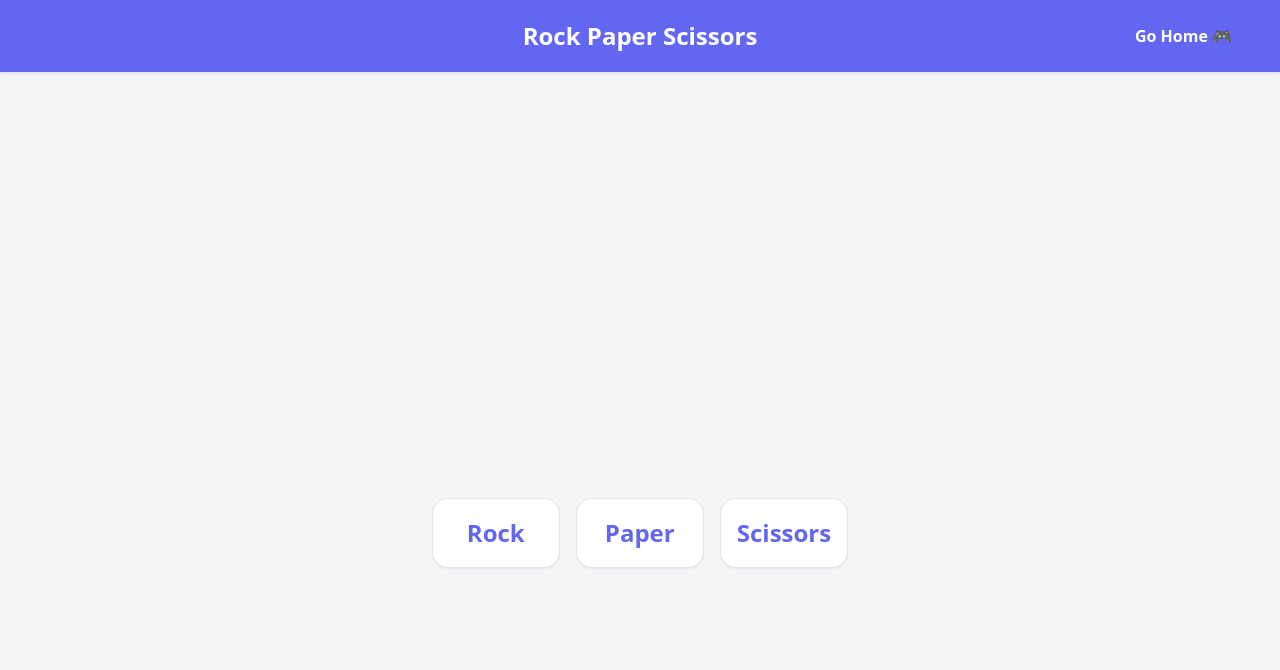
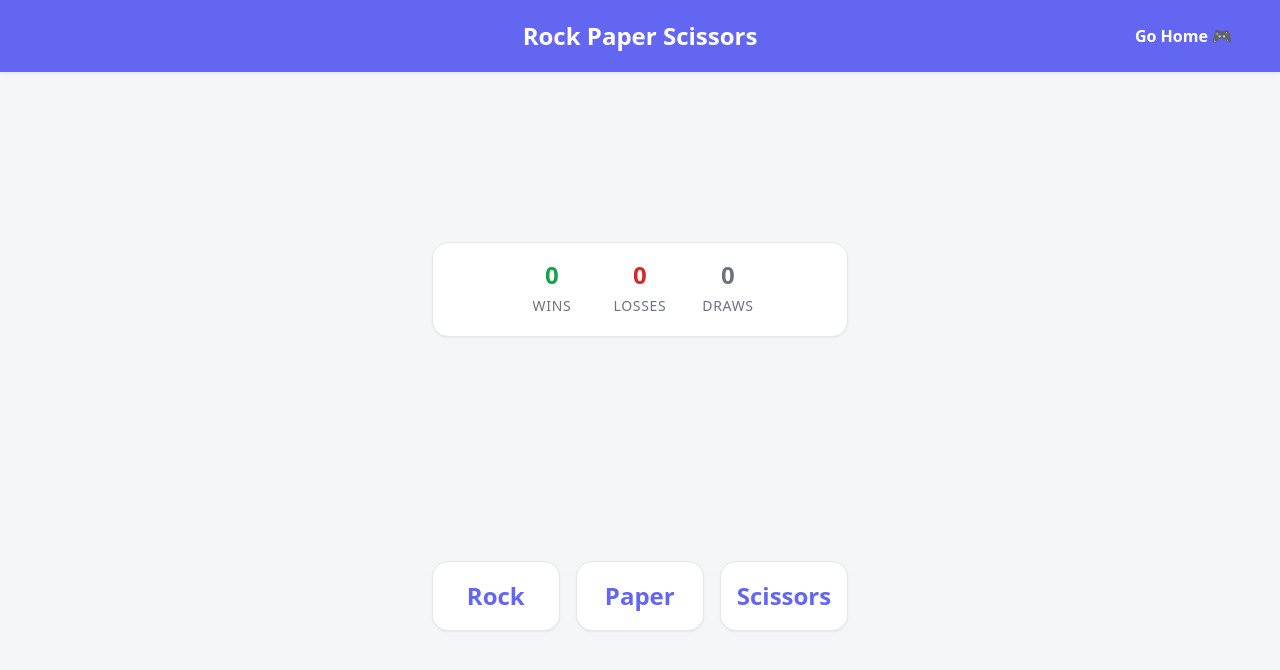
Before and after one commit to lacriman/react-tic-tac-toe, a React (Vite) app: page /rock-paper-scissors in a window 1280 px wide. Shown: the top 670 px of the page. Built offline with nearby package versions, Linux system fonts and the light colour scheme.

Commit message:
feat: implement score tracking and display for Rock Paper Scissors game

```diff
--- a/src/games/rock-paper-scissors/RockPaperScissors.module.css
+++ b/src/games/rock-paper-scissors/RockPaperScissors.module.css
@@ -1,13 +1,13 @@
 .wrapper {
   display: grid;
-  grid-template-rows: 10rem 1fr;
-  gap: 2rem;
+  grid-template-rows: auto 10rem auto; /* score | reserved result | moves */
+  gap: var(--space-8);
   justify-content: center;
   align-items: center;
 }
 
 .moves {
-  grid-row: 2;
+  grid-row: 3;
   display: flex;
   gap: var(--space-4);
 }
@@ -37,6 +37,7 @@
 }
 
 .result {
+  grid-row: 2; /* reserved 10rem row → no jump when it appears/disappears */
   display: flex;
   flex-direction: column;
   align-items: center;
--- a/src/games/rock-paper-scissors/components/RockPaperScissors.tsx
+++ b/src/games/rock-paper-scissors/components/RockPaperScissors.tsx
@@ -2,6 +2,8 @@ import { useState } from "react";
 import { MoveButton } from "./MoveButton.tsx";
 import { calculateWinner } from "../logic/calculateWinner.ts";
 import styles from "../RockPaperScissors.module.css";
+import { useScore } from "@/shared/hooks/useScore";
+import { Score } from "@/shared/components/Score.tsx";
 import type { Move, Result } from "../types.ts";
 import { randomItem } from "@/shared/utils/random.ts";
 
@@ -16,6 +18,7 @@ const RESULT_TEXT: Record<Result, string> = {
 export function RockPaperScissors() {
   const [playerMove, setPlayerMove] = useState<Move | null>(null);
   const [computerMove, setComputerMove] = useState<Move | null>(null);
+  const { score, addWin, addLoss, addDraw } = useScore();
 
   // derived, not stored — same idea as `winner` in tic-tac-toe
   const result =
@@ -27,6 +30,13 @@ export function RockPaperScissors() {
     const computer = randomItem(MOVES);
     setPlayerMove(move);
     setComputerMove(computer);
+
+    // score updates go in the event handler, never during render.
+    // compute from the local values — state isn't updated yet here.
+    const outcome = calculateWinner(move, computer);
+    if (outcome === "win") addWin();
+    else if (outcome === "lose") addLoss();
+    else addDraw();
   }
 
   return (
@@ -39,6 +49,8 @@ export function RockPaperScissors() {
         </div>
       )}
 
+      <Score wins={score.wins} losses={score.losses} draws={score.draws} />
+
       <div className={styles.moves}>
         {MOVES.map((move) => (
           <MoveButton key={move} move={move} onMoveClick={() => play(move)} />
--- a/src/games/tic-tac-toe/components/Board.tsx
+++ b/src/games/tic-tac-toe/components/Board.tsx
@@ -40,6 +40,7 @@ export function Board() {
           ),
         )}
       </div>
+
     </section>
   );
 }
--- /dev/null
+++ b/src/shared/components/Score.module.css
@@ -0,0 +1,44 @@
+.score {
+  display: flex;
+  justify-content: center;
+  gap: var(--space-4);
+  padding: var(--space-3);
+  background-color: var(--color-surface);
+  border: 1px solid var(--color-border);
+  border-radius: var(--radius-lg);
+  box-shadow: var(--shadow-sm);
+}
+
+.item {
+  display: flex;
+  flex-direction: column;
+  align-items: center;
+  gap: var(--space-2);
+  min-width: 4.5rem;
+  padding: var(--space-2);
+}
+
+.value {
+  font-size: var(--font-size-lg);
+  font-weight: 700;
+  line-height: 1;
+}
+
+.label {
+  font-size: var(--font-size-sm);
+  color: var(--color-text-muted);
+  text-transform: uppercase;
+  letter-spacing: 0.05em;
+}
+
+.win {
+  color: var(--color-success);
+}
+
+.loss {
+  color: var(--color-danger);
+}
+
+.draw {
+  color: var(--color-text-muted);
+}
--- /dev/null
+++ b/src/shared/components/Score.tsx
@@ -0,0 +1,28 @@
+import styles from "./Score.module.css";
+
+export function Score({
+  wins,
+  losses,
+  draws,
+}: {
+  wins: number;
+  losses: number;
+  draws: number;
+}) {
+  return (
+    <div className={styles.score}>
+      <div className={styles.item}>
+        <span className={`${styles.value} ${styles.win}`}>{wins}</span>
+        <span className={styles.label}>Wins</span>
+      </div>
+      <div className={styles.item}>
+        <span className={`${styles.value} ${styles.loss}`}>{losses}</span>
+        <span className={styles.label}>Losses</span>
+      </div>
+      <div className={styles.item}>
+        <span className={`${styles.value} ${styles.draw}`}>{draws}</span>
+        <span className={styles.label}>Draws</span>
+      </div>
+    </div>
+  );
+}
--- a/src/shared/hooks/useScore.ts
+++ b/src/shared/hooks/useScore.ts
@@ -1,12 +1,12 @@
 import { useState } from "react";
 
 export function useScore() {
-  const [score, setScore] = useState({ wins: 0, looses: 0, draws: 0 });
+  const [score, setScore] = useState({ wins: 0, losses: 0, draws: 0 });
 
   const addWin = () => setScore((s) => ({ ...s, wins: s.wins + 1 }));
-  const addLoss = () => setScore((s) => ({ ...s, looses: s.looses + 1 }));
+  const addLoss = () => setScore((s) => ({ ...s, losses: s.losses + 1 }));
   const addDraw = () => setScore((s) => ({ ...s, draws: s.draws + 1 }));
-  const reset = () => setScore({ wins: 0, looses: 0, draws: 0 });
+  const reset = () => setScore({ wins: 0, losses: 0, draws: 0 });
 
   return { score, addWin, addLoss, addDraw, reset };
 }
--- a/src/styles/tokens.css
+++ b/src/styles/tokens.css
@@ -18,6 +18,9 @@
   --color-accent: #6366f1; /* indigo — primary actions, marks */
   --color-accent-hover: #4f46e5; /* darker indigo for hover */
 
+  --color-success: #16a34a; /* wins / positive */
+  --color-danger: #dc2626; /* losses / negative */
+
   /* ── Spacing scale ─────────────────────── */
   --space-2: 0.5rem;
   --space-3: 0.75rem;
@@ -31,6 +34,7 @@
 
   /* ── Typography ────────────────────────── */
   --font-body: system-ui, -apple-system, "Segoe UI", Roboto, sans-serif;
+  --font-size-sm: 0.875rem;
   --font-size-md: 1rem;
   --font-size-lg: 1.5rem;
   --font-size-xl: 3rem;
```
